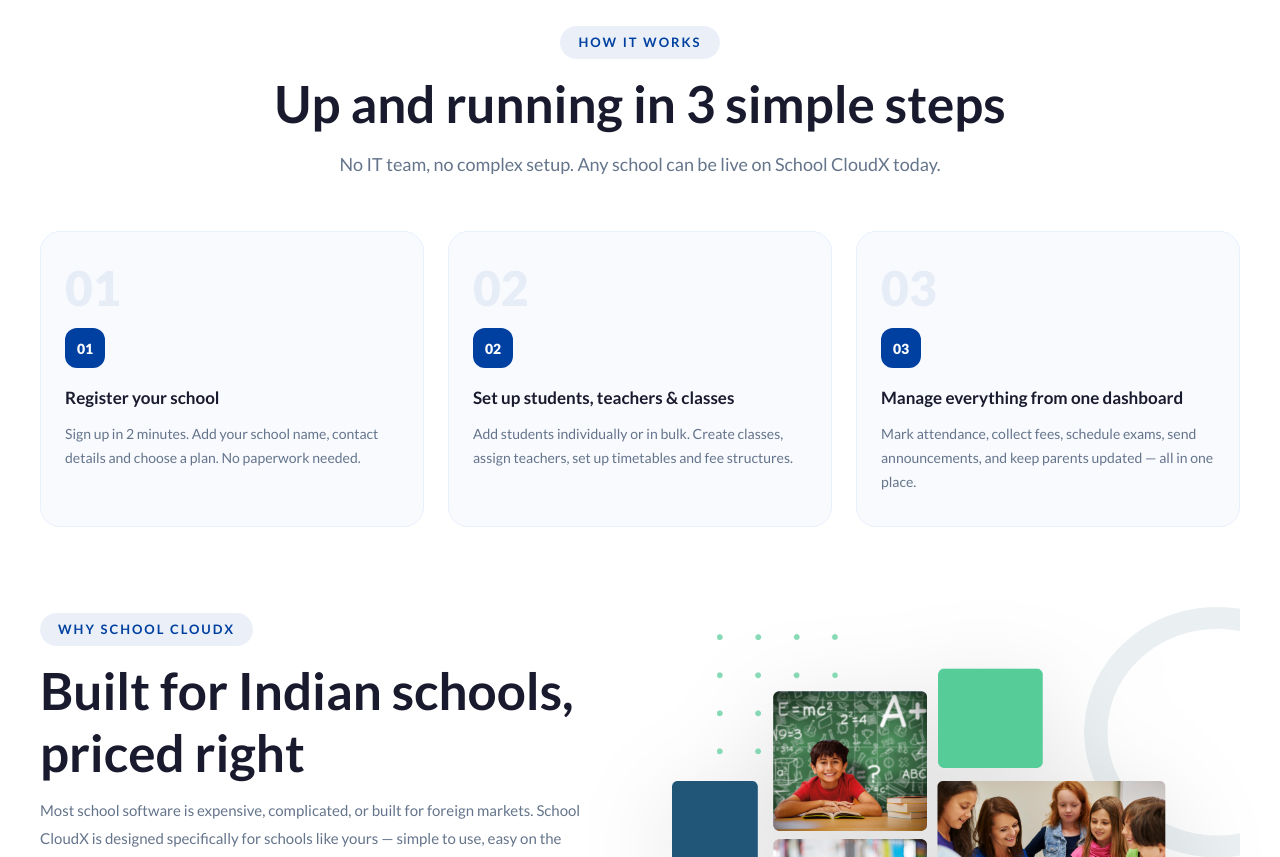
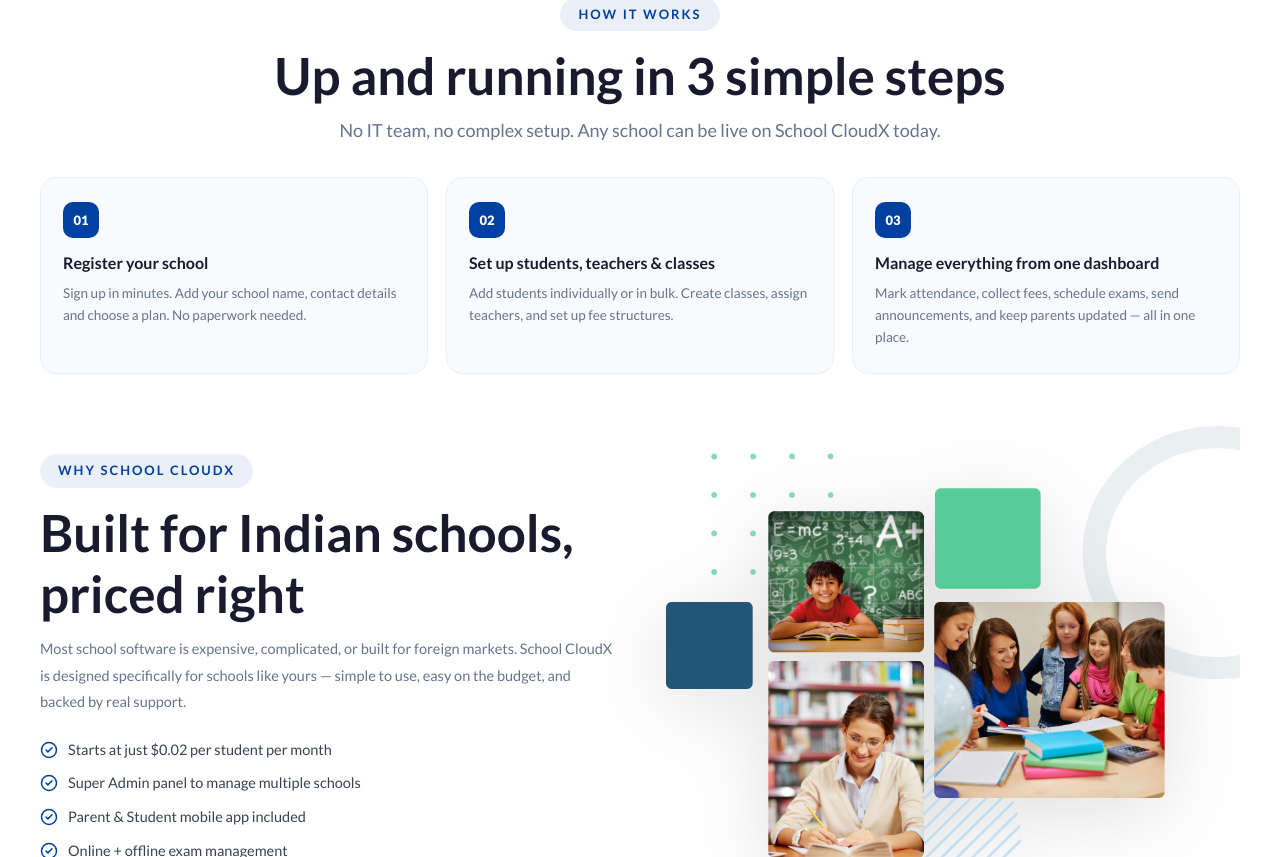
Before and after one commit to AuctechMarcomWeb/cloudx-website, a React (Vite) app: page / in a window 1280 px wide. Shown: the part 8803-9660 px from the top of the page. Built offline with nearby package versions, Linux system fonts and the light colour scheme; no server answers.

Commit message:
changes in FaqSection + HowitWorksSection

```diff
--- a/src/components/landing/FAQSection.jsx
+++ b/src/components/landing/FAQSection.jsx
@@ -173,13 +173,7 @@
           </>
         )}
 
-        <div style={{ textAlign: 'center', marginTop: 44 }}>
-          <p style={{ color: '#94a3b8', fontSize: 14, marginBottom: 14 }}>Still have questions?</p>
-          <a href="#contact" onClick={e => { e.preventDefault(); document.querySelector('#contact')?.scrollIntoView({ behavior: 'smooth' }) }}
-            className="btn-primary" style={{ display: 'inline-flex' }}>
-            Contact Support →
-          </a>
-        </div>
+
       </div>
     </section>
   )
--- a/src/components/landing/HowItWorksSection.jsx
+++ b/src/components/landing/HowItWorksSection.jsx
@@ -5,12 +5,12 @@
   {
     num: '01',
     title: 'Register your school',
-    desc: 'Sign up in 2 minutes. Add your school name, contact details and choose a plan. No paperwork needed.',
+    desc: 'Sign up in minutes. Add your school name, contact details and choose a plan. No paperwork needed.',
   },
   {
     num: '02',
     title: 'Set up students, teachers & classes',
-    desc: 'Add students individually or in bulk. Create classes, assign teachers, set up timetables and fee structures.',
+    desc: 'Add students individually or in bulk. Create classes, assign teachers, and set up fee structures.',
   },
   {
     num: '03',
@@ -30,63 +30,59 @@
 
 export default function HowItWorksSection() {
   return (
-    <section id="info" style={{ background: '#fff', padding: '80px 0', overflow: 'hidden' }}>
+    <section id="info" style={{ background: '#fff', padding: '52px 0 60px', overflow: 'hidden' }}>
       <div className="container">
 
         {/* ── How it works ── */}
-        <div style={{ textAlign: 'center', marginBottom: 52 }}>
+        <div style={{ textAlign: 'center', marginBottom: 32 }}>
           <span className="section-badge">How it works</span>
-          <h2 className="section-title">Up and running in 3 simple steps</h2>
-          <p className="section-sub">No IT team, no complex setup. Any school can be live on School CloudX today.</p>
+          <h2 className="section-title" style={{ marginBottom: 8 }}>Up and running in 3 simple steps</h2>
+          <p className="section-sub" style={{ marginBottom: 0 }}>No IT team, no complex setup. Any school can be live on School CloudX today.</p>
         </div>
 
-        <div className="steps-grid" style={{ display: 'grid', gridTemplateColumns: 'repeat(3,1fr)', gap: 24, marginBottom: 80 }}>
+        <div className="steps-grid" style={{ display: 'grid', gridTemplateColumns: 'repeat(3,1fr)', gap: 18, marginBottom: 52 }}>
           {STEPS.map(({ num, title, desc }) => (
             <div key={num} style={{
-              background: '#f8fafe', borderRadius: 20, padding: '32px 24px',
+              background: '#f8fafe', borderRadius: 16, padding: '24px 22px',
               border: '1.5px solid #e8f0fc', position: 'relative',
               transition: 'transform 0.25s, box-shadow 0.25s',
             }}
-              onMouseEnter={e => { e.currentTarget.style.transform = 'translateY(-5px)'; e.currentTarget.style.boxShadow = '0 16px 40px rgba(0,64,160,0.1)' }}
+              onMouseEnter={e => { e.currentTarget.style.transform = 'translateY(-4px)'; e.currentTarget.style.boxShadow = '0 12px 32px rgba(0,64,160,0.1)' }}
               onMouseLeave={e => { e.currentTarget.style.transform = 'translateY(0)'; e.currentTarget.style.boxShadow = 'none' }}
             >
-              {/* Step number */}
-              <div style={{
-                fontSize: 48, fontWeight: 900, color: 'rgba(0,64,160,0.07)',
-                lineHeight: 1, marginBottom: 16, fontFamily: "'Lato', sans-serif",
-                userSelect: 'none',
-              }}>{num}</div>
-              <div style={{
-                width: 40, height: 40, borderRadius: 12, background: '#0040a0',
-                display: 'flex', alignItems: 'center', justifyContent: 'center',
-                marginBottom: 16,
-              }}>
-                <span style={{ color: '#fff', fontWeight: 800, fontSize: 14, fontFamily: "'Lato',sans-serif" }}>{num}</span>
+              {/* Step badge */}
+              <div style={{ marginBottom: 14 }}>
+                <div style={{
+                  width: 36, height: 36, borderRadius: 10, background: '#0040a0',
+                  display: 'flex', alignItems: 'center', justifyContent: 'center',
+                }}>
+                  <span style={{ color: '#fff', fontWeight: 800, fontSize: 13, fontFamily: "'Lato',sans-serif" }}>{num}</span>
+                </div>
               </div>
-              <h3 style={{ fontSize: 17, fontWeight: 700, color: '#1a1a2e', marginBottom: 10, fontFamily: "'Lato', sans-serif" }}>{title}</h3>
-              <p style={{ fontSize: 14, color: '#64748b', lineHeight: 1.7, margin: 0 }}>{desc}</p>
+              <h3 style={{ fontSize: 16, fontWeight: 700, color: '#1a1a2e', marginBottom: 8, fontFamily: "'Lato', sans-serif", lineHeight: 1.35 }}>{title}</h3>
+              <p style={{ fontSize: 13.5, color: '#64748b', lineHeight: 1.65, margin: 0 }}>{desc}</p>
             </div>
           ))}
         </div>
 
         {/* ── Why CloudX ── */}
-        <div style={{ display: 'grid', gridTemplateColumns: '1fr 1fr', gap: 64, alignItems: 'center' }} className="why-grid">
+        <div style={{ display: 'grid', gridTemplateColumns: '1fr 1fr', gap: 52, alignItems: 'center' }} className="why-grid">
 
           {/* Left */}
           <div>
             <span className="section-badge">Why School CloudX</span>
-            <h2 className="section-title">Built for Indian schools, priced right</h2>
-            <p style={{ fontSize: 15, color: '#64748b', lineHeight: 1.85, marginBottom: 32 }}>
+            <h2 className="section-title" style={{ marginBottom: 12 }}>Built for Indian schools, priced right</h2>
+            <p style={{ fontSize: 14.5, color: '#64748b', lineHeight: 1.8, marginBottom: 24 }}>
               Most school software is expensive, complicated, or built for foreign markets.
               School CloudX is designed specifically for schools like yours — simple to use,
               easy on the budget, and backed by real support.
             </p>
 
-            <div style={{ display: 'flex', flexDirection: 'column', gap: 16 }}>
+            <div style={{ display: 'flex', flexDirection: 'column', gap: 12 }}>
               {WHY_POINTS.map(label => (
-                <div key={label} style={{ display: 'flex', alignItems: 'flex-start', gap: 12 }}>
-                  <CheckCircle2 size={20} color='#0040a0' strokeWidth={2} style={{ flexShrink: 0, marginTop: 1 }} />
-                  <span style={{ fontSize: 15, fontWeight: 500, color: '#374151', lineHeight: 1.5 }}>{label}</span>
+                <div key={label} style={{ display: 'flex', alignItems: 'flex-start', gap: 10 }}>
+                  <CheckCircle2 size={18} color='#0040a0' strokeWidth={2} style={{ flexShrink: 0, marginTop: 2 }} />
+                  <span style={{ fontSize: 14.5, fontWeight: 500, color: '#374151', lineHeight: 1.5 }}>{label}</span>
                 </div>
               ))}
             </div>
@@ -97,7 +93,7 @@
             <img
               src={whyImg}
               alt="School CloudX Dashboard"
-              style={{ width: '100%', height: 'auto', display: 'block', filter: 'drop-shadow(0 20px 48px rgba(0,0,0,0.12))' }}
+              style={{ width: '100%', height: 'auto', display: 'block', filter: 'drop-shadow(0 16px 40px rgba(0,0,0,0.12))' }}
             />
           </div>
         </div>
@@ -105,12 +101,12 @@
 
       <style>{`
         @media(max-width: 900px) {
-          .steps-grid { grid-template-columns: 1fr !important; }
-          .why-grid { grid-template-columns: 1fr !important; gap: 40px !important; }
+          .steps-grid { grid-template-columns: 1fr !important; gap: 14px !important; }
+          .why-grid { grid-template-columns: 1fr !important; gap: 32px !important; }
         }
         @media(max-width: 600px) {
-          .why-grid { gap: 28px !important; }
-          #info { padding: 56px 0 !important; }
+          .why-grid { gap: 24px !important; }
+          #info { padding: 36px 0 44px !important; }
         }
       `}</style>
     </section>
```
